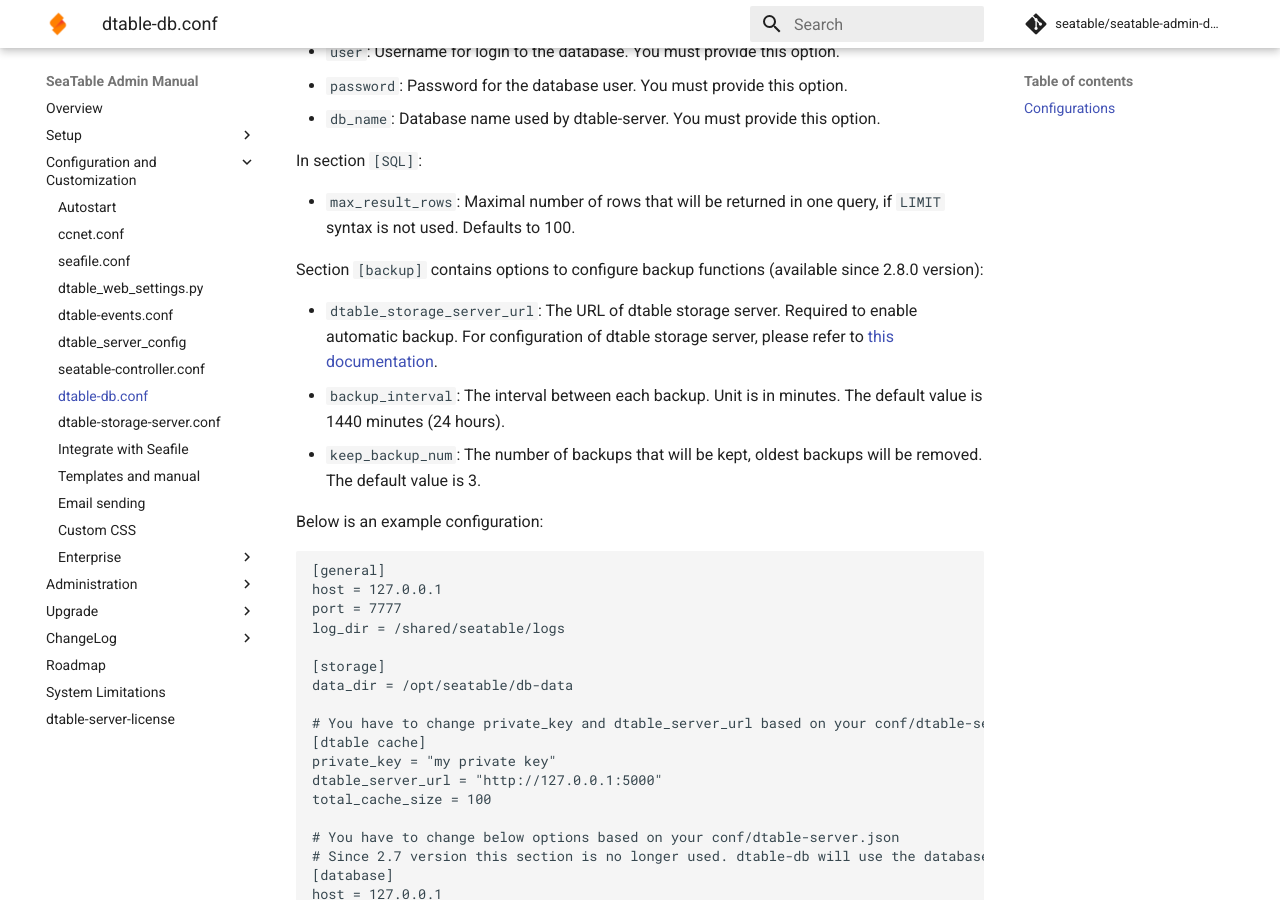
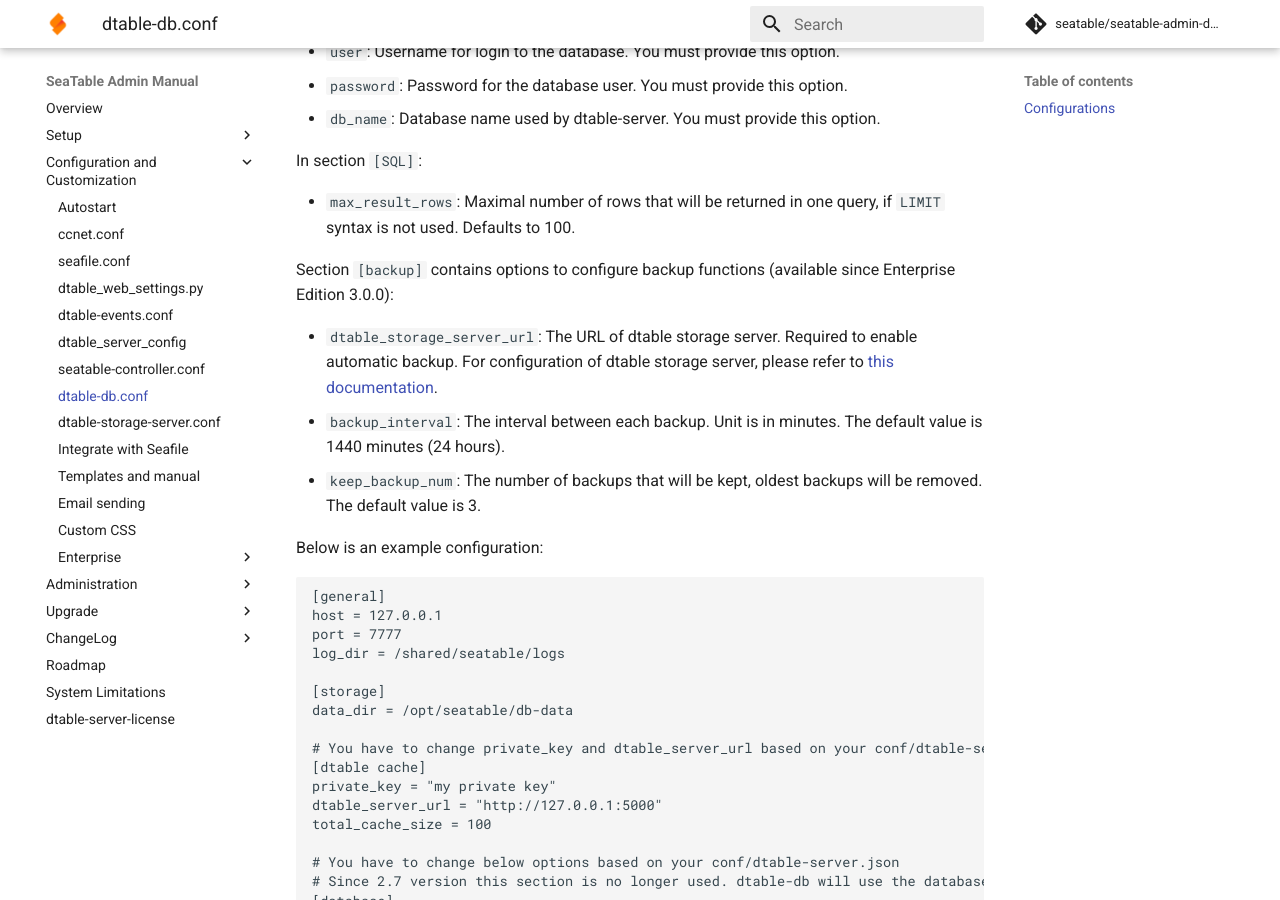
Before and after one commit to seatable/seatable-admin-docs, an MkDocs documentation site: the page built from manual/config/dtable_db_conf.md, in a window 1280 px wide and 900 px high, scrolled down 1233 px. Built offline with MkDocs 1.6.1 and Material for MkDocs 9.7.7, drawn with Linux system fonts in a browser that asks for light colours; comment, search, counter and statistics services are not loaded.

Commit message:
Update dtable_db_conf.md

```diff
--- a/manual/config/dtable_db_conf.md
+++ b/manual/config/dtable_db_conf.md
@@ -38,7 +38,7 @@
 
 - `max_result_rows`: Maximal number of rows that will be returned in one query, if `LIMIT` syntax is not used. Defaults to 100.
 
-Section `[backup]` contains options to configure backup functions (available since 2.8.0 version):
+Section `[backup]` contains options to configure backup functions (available since Enterprise Edition 3.0.0):
 
 - `dtable_storage_server_url`: The URL of dtable storage server. Required to enable automatic backup. For configuration of dtable storage server, please refer to [this documentation](./dtable_storage_server_conf.md).
 - `backup_interval`: The interval between each backup. Unit is in minutes. The default value is 1440 minutes (24 hours).
```
